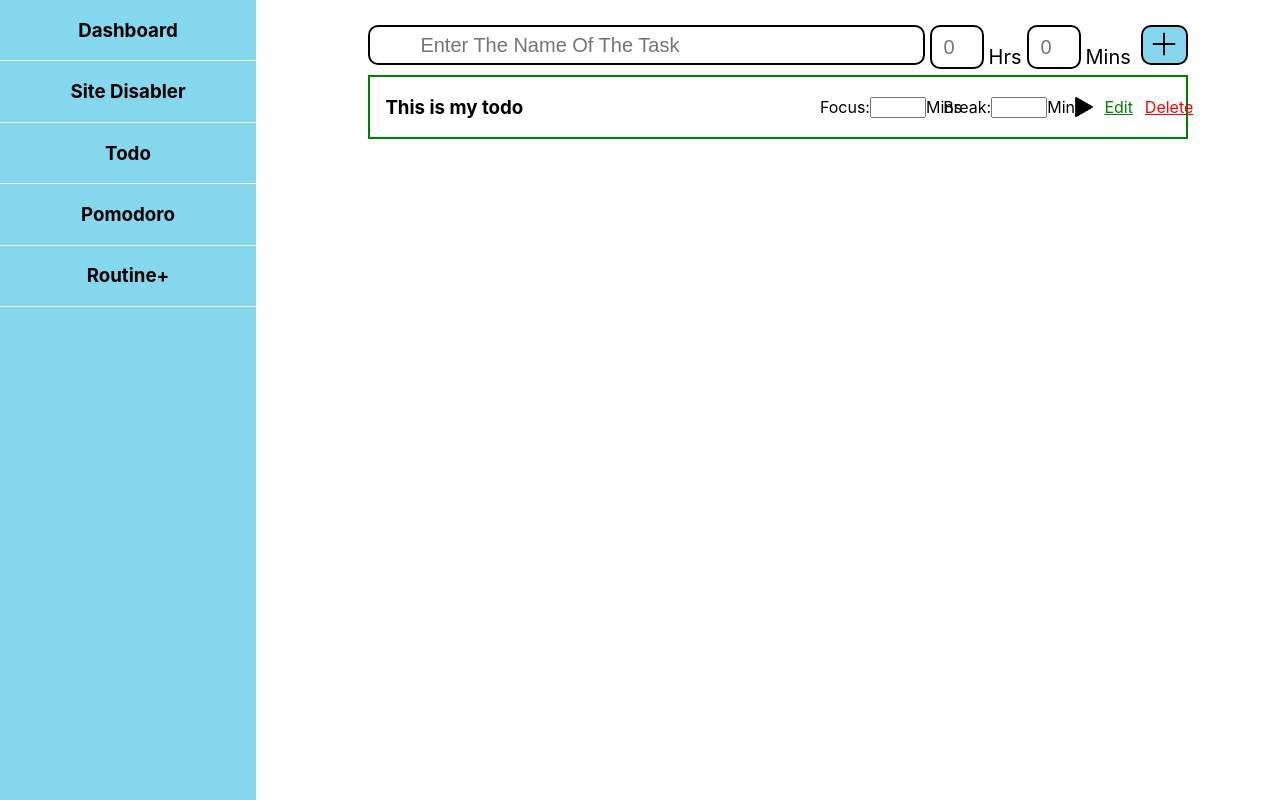
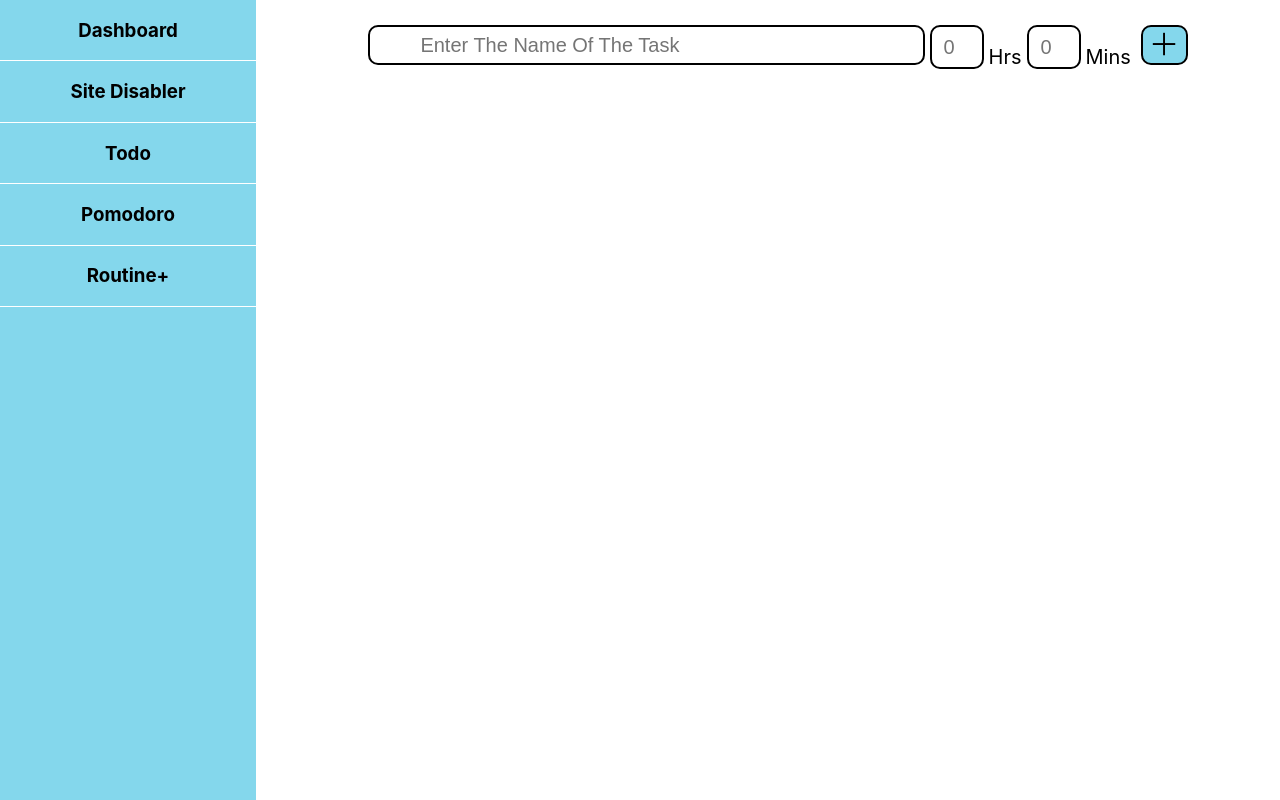
Before and after one commit to bishalx0/DoMoreNow, a React (Create React App) app in the folder front_end/: page /main in a window 1280 px wide. Built offline with nearby package versions, Linux system fonts and the light colour scheme.

Commit message:
todo changed

```diff
--- a/front_end/src/Components/Todo/Todo.js
+++ b/front_end/src/Components/Todo/Todo.js
@@ -70,11 +70,11 @@ const Todo = () => {
             <input type="number" min="0" max="59" placeholder="0" className={classes.timeCount} onChange={(el) => updateMin(el.target.value)}  /><p className={classes.timeTitle}>Mins</p>
             <button onClick={onSendDataClick} className={classes.addNewTask}><img src={require('./plus.png')} className={classes.plusImage}/></button>
         </div>
+        <div className={classes.todoItems}>
         {
             todoCollection.map((todo) => {
                 return(
-                    <div className={classes.todoItems}>
-                        <div className={classes.todoItem}>
+                        <div className={classes.todoItem} key={todo.id}>
                             {/* mark as done input */}
                             {/* <input type="checkbox" className={classes.markDone} /> */}
                             {/* todo title name */}
@@ -99,37 +99,9 @@ const Todo = () => {
                             {/* delete todo item */}
                             <p className={classes.deleteLink}>Delete</p>
                         </div>
-                    </div>
                 );
             })
         }
-        <div className={classes.todoItems}>
-            <div className={classes.todoItem}>
-                {/* mark as done input */}
-                {/* <input type="checkbox" className={classes.markDone} /> */}
-                {/* todo title name */}
-                <h3 className={classes.todoItemTitle}>This is my todo</h3>
-                {/* focus timer set */}
-                <div className={classes.focusTimeBox}>
-                    <p>Focus:</p>
-                    <input type="number" className={classes.focusTimeSet} min="20" max="45" />
-                    <p>Mins</p>
-                </div>
-                {/* break timer set */}
-                <div className={classes.breakTimeBox}>
-                    <p>Break:</p>
-                    <input type="number" className={classes.breakTimeSet} min="5" max="15" />
-                    <p>Mins</p>
-                </div>
-                {/* start pomodoro */}
-                <img src={require('../../images/play-buttton.png')} className={classes.todoStart} />
-                {/* <img onClick={() => updateButtonOnTodo("play")} src={require('../../images/pause.png')} className={classes.todoStart} /> */}
-                {/* edit todo */}
-                <p className={classes.editLink}>Edit</p>
-                {/* delete todo item */}
-                <p className={classes.deleteLink}>Delete</p>
-            </div>
-
         </div>
     </div>
   )
```
